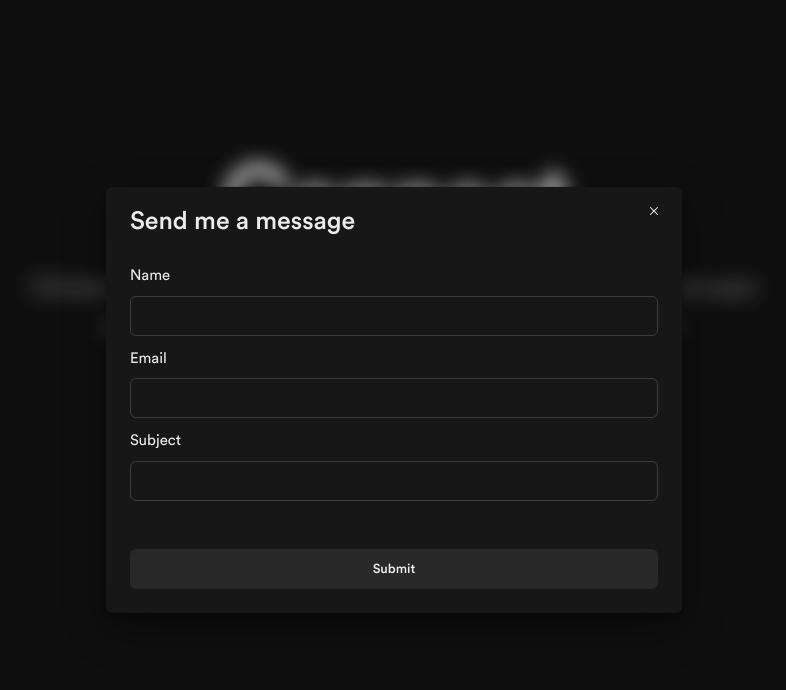
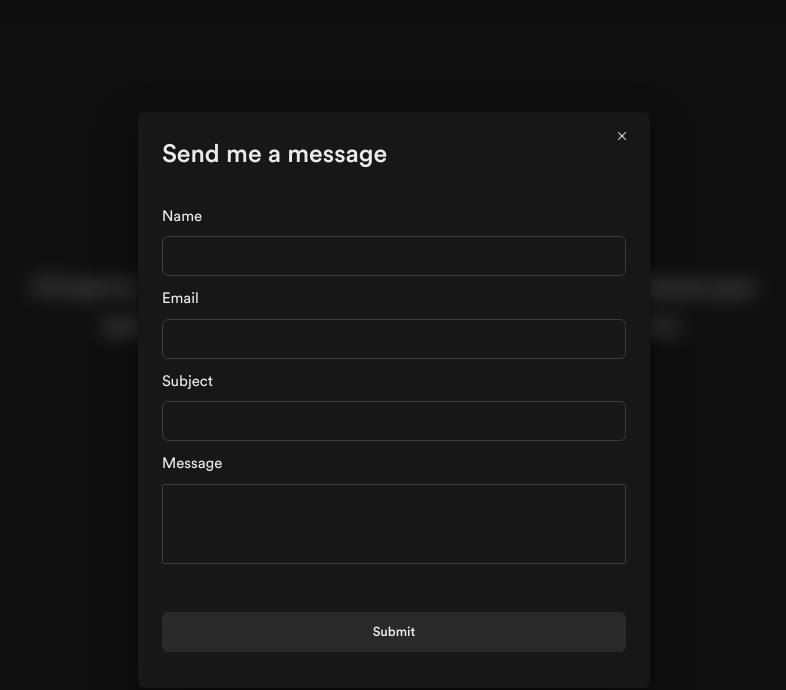
Before and after one commit to ryanbitonio/portfolio-2023, a React (Vite) app: page /connect in a window 1280 px wide. Both pictures are taken after a click on the button "Email". Shown: the top 690 px of the page, without its empty margins (246-1032 px from the left). Built offline with nearby package versions, Linux system fonts and the light colour scheme.

Commit message:
Adding format validation to input fields

```diff
--- a/src/components/Connect.jsx
+++ b/src/components/Connect.jsx
@@ -1,18 +1,8 @@
-import {
-  Heading,
-  Stack,
-  Text,
-  IconButton,
-  Box,
-  Button,
-  useColorMode,
-} from "@chakra-ui/react";
+import { Heading, Stack, Text, Box } from "@chakra-ui/react";
 import { HiOutlineMail } from "react-icons/hi";
 import CustomModal from "./Modal";
 
 const Connect = ({ color }) => {
-  const { colorMode } = useColorMode();
-  const hoverColor = colorMode === "dark" ? "gray.500" : "#fcfcfc";
   return (
     <Box>
       <Stack gap={20} color={color} h="82vh" align="center" justify="center">
--- a/src/components/ConnectForm.jsx
+++ b/src/components/ConnectForm.jsx
@@ -8,24 +8,33 @@ import {
   FormLabel,
   Input,
   Text,
+  Textarea,
 } from "@chakra-ui/react";
 
 const schema = z.object({
   name: z
     .string()
-    .min(1, { message: "Required" })
     .min(3, { message: "Name must be at least 3 characters" })
-    .max(16, { message: "Name must be 16 characters long" }),
+    .max(50, { message: "Name must be 50 characters only" })
+    .regex(/^[A-Za-z\s]+$/, {
+      message: "Name should contain only letters and spaces",
+    }),
   email: z
     .string()
-    .min(1, { message: "Required" })
     .min(3, { message: "Email must be at least 3 characters" })
-    .max(16, { message: "Email must be 16 characters long" }),
+    .max(255, { message: "Email must be 255 characters only" })
+    .email({ message: "Invalid email address" }),
   subject: z
     .string()
-    .min(1, { message: "Required" })
     .min(3, { message: "Subject must be at least 3 characters" })
-    .max(16, { message: "Subject must be 16 characters long" }),
+    .max(50, { message: "Subject must be 50 characters only" })
+    .regex(/^[A-Za-z0-9\s]+$/, {
+      message: "Subject should contain only letters, numbers, and spaces",
+    }),
+  message: z
+    .string()
+    .min(3, { message: "Message must be at least 3 characters" })
+    .max(1000, { message: "Message must be 1000 characters only" }),
 });
 
 const ConnectForm = ({ onSubmit }) => {
@@ -72,7 +81,7 @@ const ConnectForm = ({ onSubmit }) => {
             </Text>
           )}
         </Box>
-        <Box mb={12}>
+        <Box mb={3}>
           <FormLabel fontSize="3xl" htmlFor="subject">
             Subject
           </FormLabel>
@@ -89,7 +98,26 @@ const ConnectForm = ({ onSubmit }) => {
             </Text>
           )}
         </Box>
-        <Button w="100%" fontSize="2xl" type="submit">
+        <Box mb={12}>
+          <FormLabel fontSize="3xl" htmlFor="message">
+            Message
+          </FormLabel>
+          <Textarea
+            resize="none"
+            fontSize="3xl"
+            {...register("message")}
+            name="message"
+            type="text"
+            id="message"
+            size="sm"
+          />
+          {errors.message && (
+            <Text fontSize="2xl" color="red">
+              {errors.message.message}
+            </Text>
+          )}
+        </Box>
+        <Button mb={3} w="100%" fontSize="2xl" type="submit">
           Submit
         </Button>
       </FormControl>
--- a/src/components/Modal.jsx
+++ b/src/components/Modal.jsx
@@ -44,10 +44,12 @@ const CustomModal = ({
         {label}
       </Button>
 
-      <Modal size="xl" isCentered isOpen={isOpen} onClose={onClose}>
+      <Modal size="lg" isCentered isOpen={isOpen} onClose={onClose}>
         {overlay}
         <ModalContent>
-          <ModalHeader fontSize="5xl">{title}</ModalHeader>
+          <ModalHeader py={6} fontSize="5xl">
+            {title}
+          </ModalHeader>
           <ModalCloseButton fontSize="md" />
           <ModalBody>
             <ConnectForm />
```
